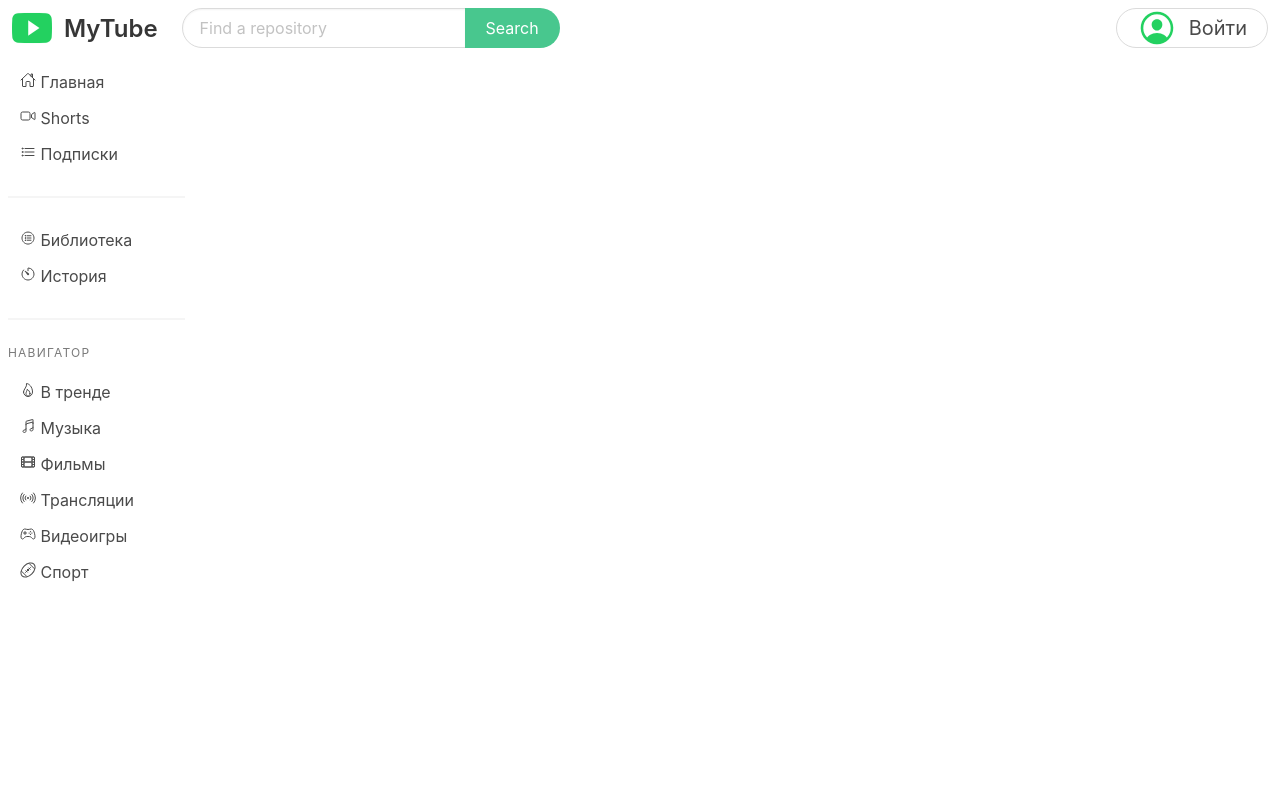
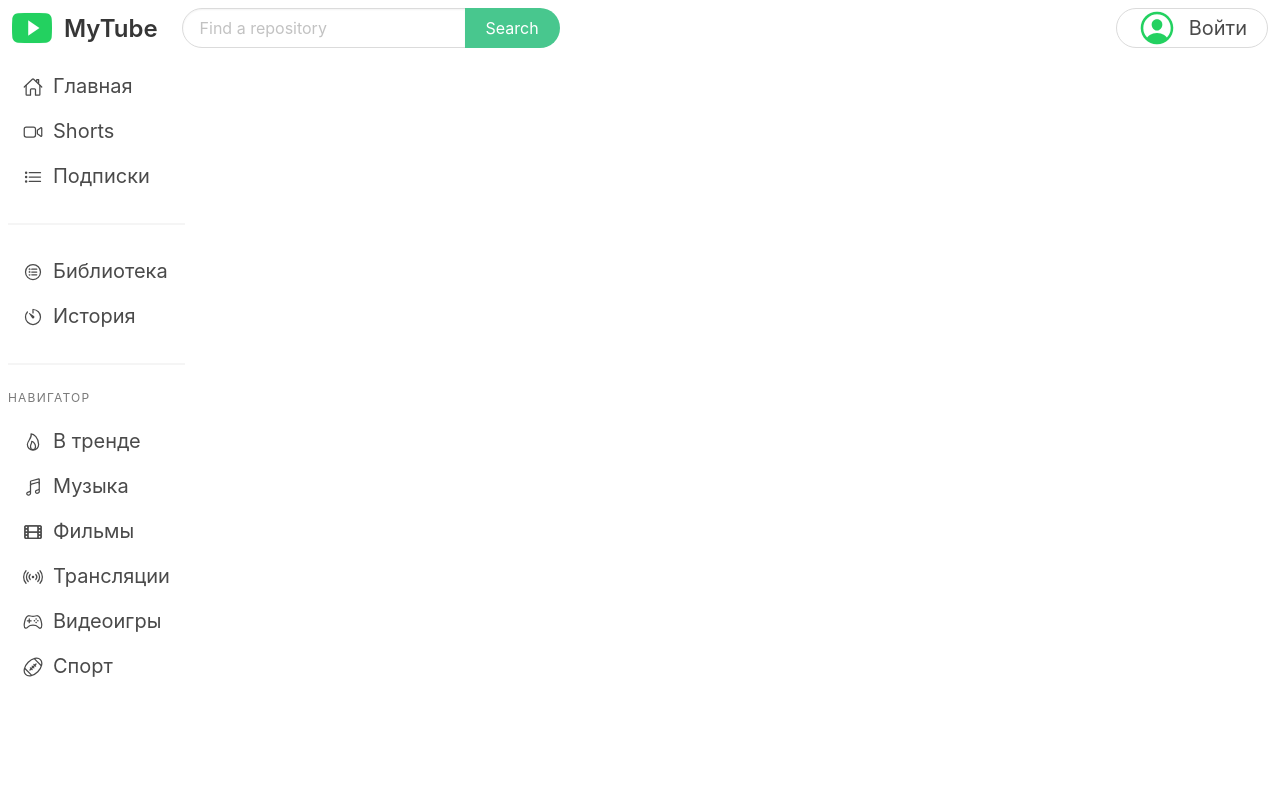
Before and after one commit to JaneDoe88888/MyTube, a Django app: page /app/home/ in a window 1280 px wide. Run offline with Django 4.2, Linux system fonts and the light colour scheme.

Commit message:
style css edit

```diff
--- a/MyTube/static/style/style.css
+++ b/MyTube/static/style/style.css
@@ -2,3 +2,9 @@
     color: hsl(141, 71%, 48%);
     font-size: 40px;
 }
+.menu a {
+    display: flex;
+    align-items: center;
+    gap: 10px;
+    font-size: 20px;
+}
```
